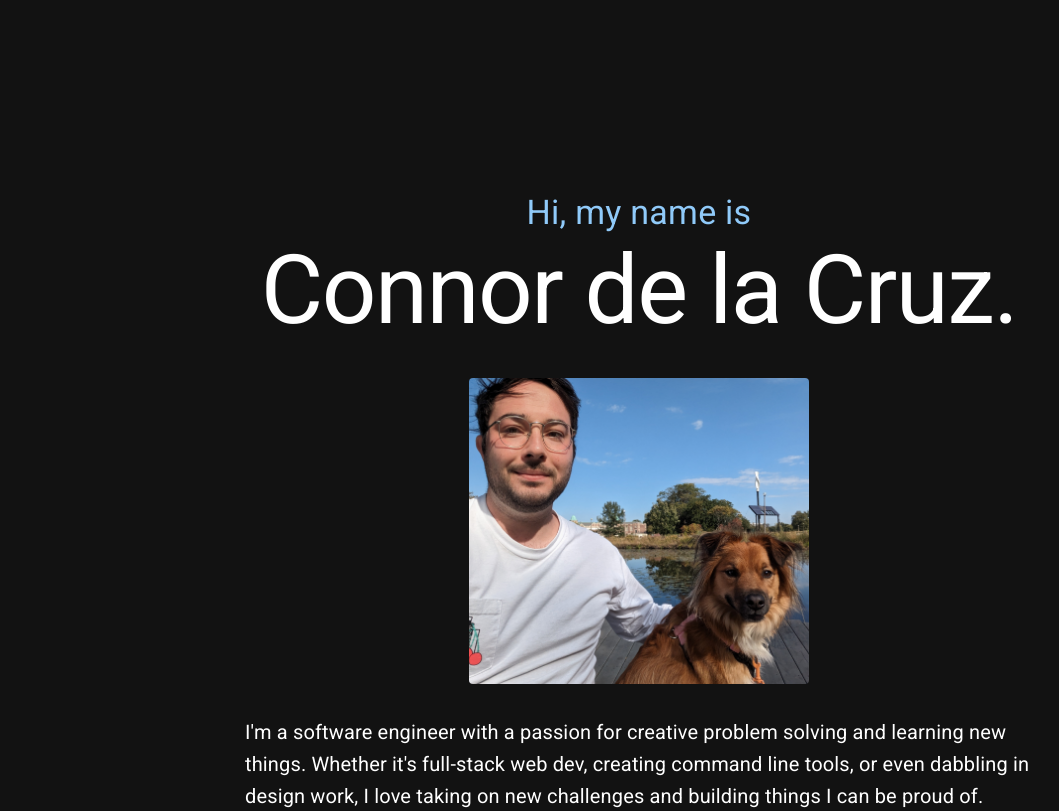
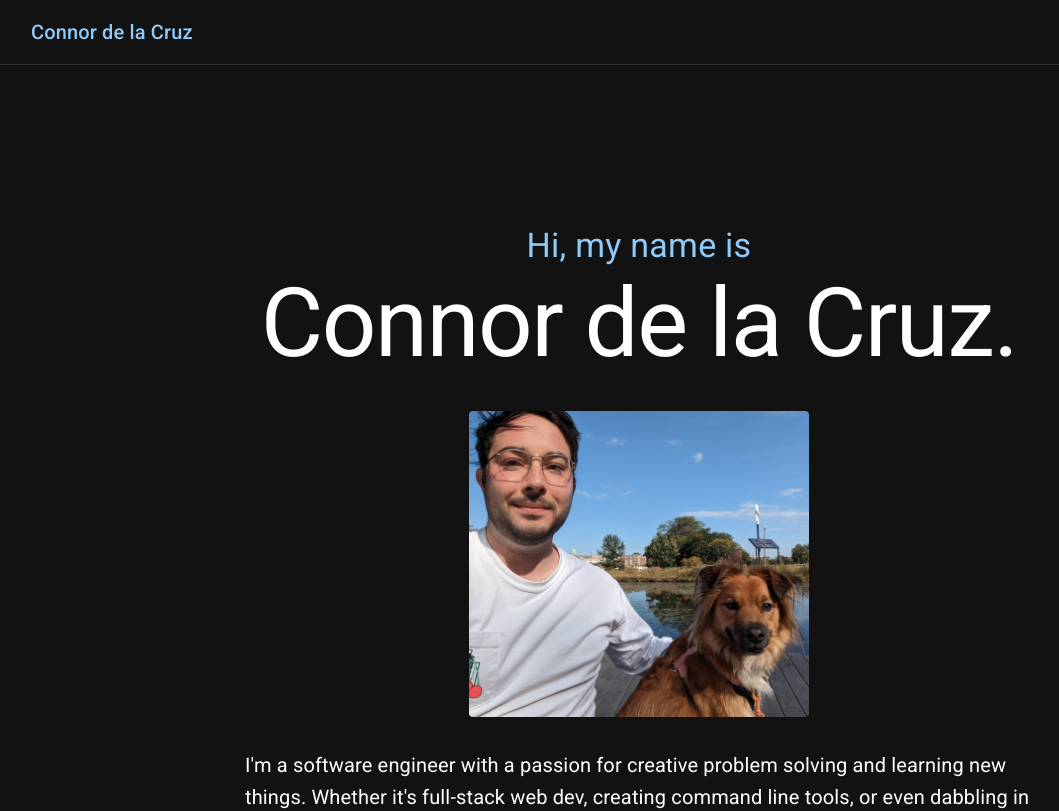
Before and after one commit to connordelacruz/connordelacruz.github.io, a React (Vite) app: page / in a window 1280 px wide. Shown: the top 811 px of the page, without its empty margins (1-1060 px from the left). Built offline with nearby package versions, Linux system fonts and the light colour scheme.

Commit message:
threw together really basic navbar

```diff
--- a/src/App.jsx
+++ b/src/App.jsx
@@ -6,6 +6,7 @@ import { SocialLink } from './components/SocialLink.jsx'
 import { ExperienceCard, SkillCard } from './components/ResumeSection.jsx'
 import { ProjectCard } from './components/ProjectCard.jsx'
 import { SectionHeader } from './components/SectionHeader.jsx'
+import { NavBar } from './components/NavBar.jsx'
 
 function App() {
   // ================================================================================
@@ -94,6 +95,7 @@ function App() {
       <CssBaseline/>
 
       {/*TODO: app bar */}
+      <NavBar/>
 
       <Container id="page-wrapper" maxWidth="md">
 
@@ -102,8 +104,8 @@ function App() {
           id="section-top"
           sx={{
             mt: {
-              xs: 12,
-              sm: 24,
+              xs: 10,
+              sm: 20,
             },
           }}
         >
--- /dev/null
+++ b/src/components/NavBar.jsx
@@ -0,0 +1,48 @@
+// ================================================================================
+// Nav Bar Component
+// ================================================================================
+
+import { AppBar, Toolbar, Typography } from '@mui/material'
+
+export const NavBar = ({}) => {
+  // TODO: hide name until scrolling past hero?
+  // TODO: shorten logo to "Cd" on narrow?
+  // TODO: figure out how we wanna display responsive menu
+  // TODO: socials?
+  return (
+    <AppBar
+      position="sticky"
+      color="inherit"
+      elevation={0}
+      sx={{
+        py: {xs: 1, sm: 0},
+        borderWidth: '0 0 1px',
+      }}
+    >
+      <Toolbar
+        sx={{
+          px: 2,
+        }}
+        disableGutters
+      >
+        {/*Logo*/}
+        <Typography
+          variant="h6"
+          color="primary"
+          component="a"
+          href="#"
+          sx={{
+            mr: 2,
+            display: 'flex',
+            textDecoration: 'none',
+          }}
+          noWrap
+          gutterBottom={false}
+          >
+          Connor de la Cruz
+        </Typography>
+
+      </Toolbar>
+    </AppBar>
+  )
+}
```
